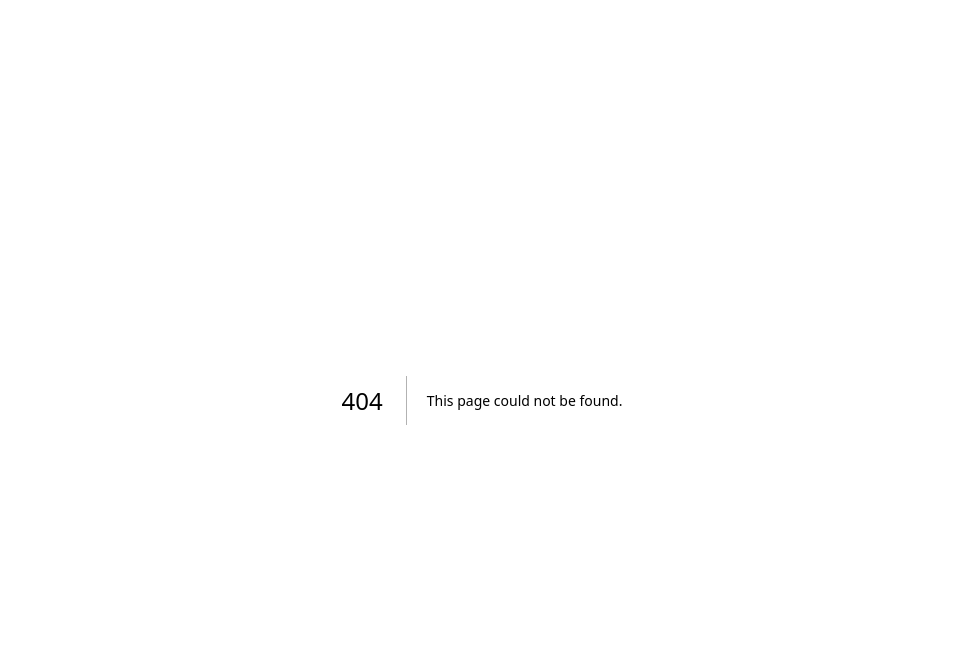
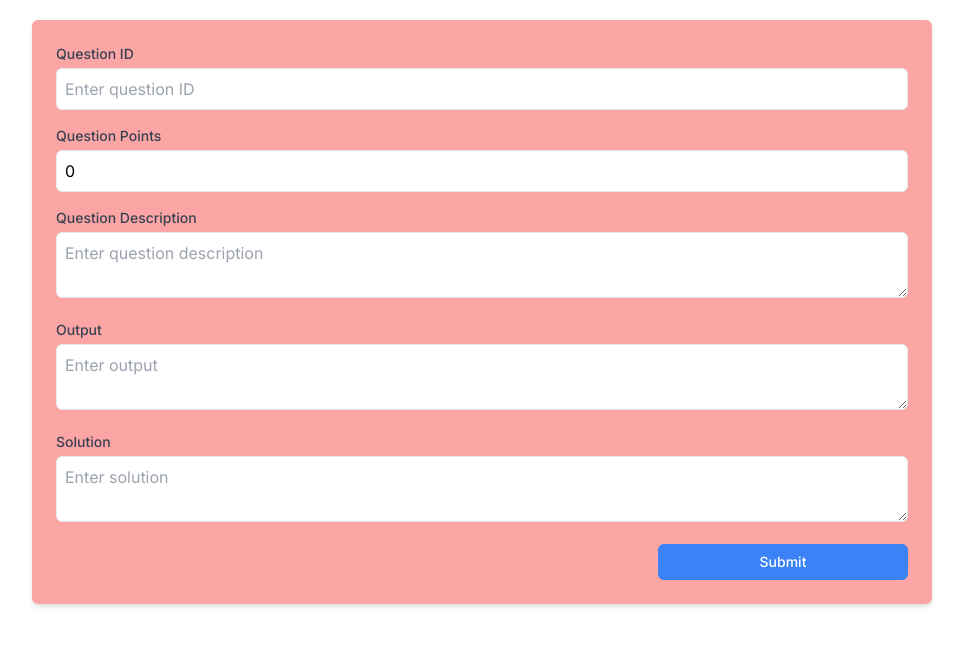
Before and after one commit to dhruvasnayak/jsCodeLab, a Next.js app: page /admin/1/add-qn in a window 1280 px wide. Before the commit this address had no page. Shown: the top 646 px of the page, without its empty margins (158-1121 px from the left). Built offline with nearby package versions, Linux system fonts and the light colour scheme.

Commit message:
add and del questions

```diff
--- /dev/null
+++ b/app/admin/[adminid]/acontest/page.js
@@ -0,0 +1,6 @@
+export default AContest = () =>{
+
+    return(
+        <div>contest page</div>
+    )
+}
--- /dev/null
+++ b/app/admin/[adminid]/add-qn/page.js
@@ -0,0 +1,145 @@
+"use client"
+
+import { useState } from "react";
+import { useParams } from 'next/navigation';
+
+
+export default function AddQn() {
+
+    const params = useParams();
+
+    const [qnData, setFormData] = useState({
+        qn_id: "",
+        qn_desc: "",
+        qn_points: 0,
+        qn_output: "",
+        qn_solution: "",
+        qn_admin: params.adminid
+    })
+
+    const handelChange = (e) => {
+
+        const { name, value } = e.target;
+        setFormData({ ...qnData, [name]: value })
+    }
+
+    const handelSubmit = async (e) => {
+
+        const temp = qnData;
+        console.log(qnData)
+
+        e.preventDefault();
+        try {
+            const response = await fetch('/api/add-qn', {
+                method: 'POST',
+                headers: {
+                    'Content-Type': 'application/json',
+                },
+                body: JSON.stringify(temp),
+            })
+                .then(data => {
+                    console.log(data)
+                })
+                .catch(error => {
+                    console.error('Error:', error);
+                });
+        } catch (error) {
+            console.error('Failed', error);
+        }
+
+        setFormData(
+            {
+                qn_id: "",
+                qn_desc: "",
+                qn_points: 0,
+                qn_output: "",
+                qn_solution: "",
+                qn_admin: params.adminid
+            }
+        )
+
+
+    }
+
+    return (
+        <div className="p-6 mt-5 max-w-[900px] mx-auto bg-red-300 rounded-md shadow-md">
+            <form className="space-y-4" onSubmit={handelSubmit}>
+                <div>
+                    <label htmlFor="questionId" className="block text-sm font-medium text-gray-700">
+                        Question ID
+                    </label>
+                    <input
+                        type="text"
+                        id="qn_id"
+                        name="qn_id"
+                        value={qnData.qn_id}
+                        className="mt-1 p-2 w-full border rounded-md"
+                        placeholder="Enter question ID"
+                        onChange={handelChange}
+                    />
+                </div>
+                <div>
+                    <label htmlFor="questionPoints" className="block text-sm font-medium text-gray-700">
+                        Question Points
+                    </label>
+                    <input
+                        type="number"
+                        id="qn_points"
+                        name="qn_points"
+                        value={qnData.qn_points}
+                        className="mt-1 p-2 w-full border rounded-md"
+                        placeholder="Enter question points"
+                        onChange={handelChange}
+                    />
+                </div>
+                <div>
+                    <label htmlFor="questionDescription" className="block text-sm font-medium text-gray-700">
+                        Question Description
+                    </label>
+                    <textarea
+                        id="qn_desc"
+                        name="qn_desc"
+                        value={qnData.qn_desc}
+                        className="mt-1 p-2 w-full border rounded-md"
+                        placeholder="Enter question description"
+                        onChange={handelChange}
+                    />
+                </div>
+                <div>
+                    <label htmlFor="output" className="block text-sm font-medium text-gray-700">
+                        Output
+                    </label>
+                    <textarea
+                        id="qn_output"
+                        name="qn_output"
+                        value={qnData.qn_output}
+                        className="mt-1 p-2 w-full border rounded-md"
+                        placeholder="Enter output"
+                        onChange={handelChange}
+                    />
+                </div>
+                <div>
+                    <label htmlFor="solution" className="block text-sm font-medium text-gray-700">
+                        Solution
+                    </label>
+                    <textarea
+                        id="qn_solution"
+                        name="qn_solution"
+                        value={qnData.qn_solution}
+                        className="mt-1 p-2 w-full border rounded-md"
+                        placeholder="Enter solution"
+                        onChange={handelChange}
+                    />
+                </div>
+                <div className="flex items-center justify-end">
+                    <button
+                        type="submit"
+                        className="px-4 py-2 w-[250px] text-sm font-medium text-white bg-blue-500 rounded-md hover:bg-blue-600 focus:outline-none focus:ring focus:border-blue-700"
+                    >
+                        Submit
+                    </button>
+                </div>
+            </form>
+        </div>
+    );
+}
--- /dev/null
+++ b/app/admin/[adminid]/del-qn/page.js
@@ -0,0 +1,81 @@
+"use client"
+
+import { useState } from "react";
+import { useParams } from 'next/navigation';
+
+export default function DelQN() {
+
+    const params = useParams();
+
+    const [qnData, setFormData] = useState({
+        qn_id: "",
+        qn_admin: params.adminid
+    })
+
+    const handelChange = (e) => {
+
+        const { name, value } = e.target;
+        setFormData({ ...qnData, [name]: value })
+    }
+
+    const handelSubmit = async (e) => {
+
+        const temp = qnData;
+        console.log(qnData)
+
+        e.preventDefault();
+        try {
+            const response = await fetch('/api/del-qn', {
+                method: 'POST',
+                headers: {
+                    'Content-Type': 'application/json',
+                },
+                body: JSON.stringify(temp),
+            })
+                .then(data => {
+                    console.log(data)
+                })
+                .catch(error => {
+                    console.error('Error:', error);
+                });
+        } catch (error) {
+            console.error('Failed', error);
+        }
+
+        setFormData(
+            {
+                qn_id: "",
+                qn_admin: params.adminid
+            }
+        )
+
+    }
+    return(
+        <div className="p-6 mt-5 max-w-[900px] mx-auto bg-red-300 rounded-md shadow-md">
+        <form className="space-y-4" onSubmit={handelSubmit}>
+            <div>
+                <label htmlFor="questionId" className="block text-sm font-medium text-gray-700">
+                    Question ID
+                </label>
+                <input
+                    type="text"
+                    id="qn_id"
+                    name="qn_id"
+                    value={qnData.qn_id}
+                    className="mt-1 p-2 w-full border rounded-md"
+                    placeholder="Enter question ID"
+                    onChange={handelChange}
+                />
+            </div>
+            <div className="flex items-center justify-end">
+                    <button
+                        type="submit"
+                        className="px-4 py-2 w-[250px] text-sm font-medium text-white bg-blue-500 rounded-md hover:bg-blue-600 focus:outline-none focus:ring focus:border-blue-700"
+                    >
+                        Submit
+                    </button>
+                </div>
+            </form>
+        </div>
+    )
+}
--- /dev/null
+++ b/app/admin/[adminid]/del-user/page.js
@@ -0,0 +1,8 @@
+function DelUser()
+{
+    return(
+        <div> dlete user page </div>
+    )
+}
+
+export default DelUser;
--- a/app/admin/[adminid]/page.js
+++ b/app/admin/[adminid]/page.js
@@ -1,6 +1,34 @@
-export default function Admin()
-{
-    return(
-        <div>admin page</div>
+"use client"
+
+import Link from "next/link"
+import { useParams } from "next/navigation"
+export default function Admin() {
+    const params = useParams();
+    const addqn = `/admin/${params.adminid}/add-qn`
+    const delqn = `/admin/${params.adminid}/del-qn`
+    const deluser = `/admin/${params.adminid}/del-user`
+    const acontest = `/admin/${params.adminid}/acontest`
+    return (
+        <div>
+            <div class="bg-red-400 text-white p-4 shadow-md">
+                <h1 class="text-2xl font-semibold">Admin Page</h1>
+            </div>
+
+            <div className="flex flex-col items-center space-y-4 p-6 mt-[100px] bg-gray-100 rounded-lg shadow-md">
+                <div className="">
+                    <Link href={addqn} className="text-blue-900 hover:text-blue-500">Add Question</Link>
+                </div>
+                <div>
+                    <Link href={delqn} className="text-blue-900 hover:text-blue-500">Delete Question</Link>
+                </div>
+                <div>
+                    <Link href={deluser} className="text-blue-900 hover:text-blue-500">Delete User</Link>
+                </div>
+                <div>
+                    <Link href={acontest} className="text-blue-900 hover:text-blue-500">Contest</Link>
+                </div>
+            </div>
+        </div>
+
     )
 }
--- /dev/null
+++ b/app/api/add-qn/route.js
@@ -0,0 +1,25 @@
+import executeQuerry from "../../../lib/db";
+
+export async function POST(req, res, next) {
+
+    if (req.method == 'POST') {
+        const { qn_id, qn_desc, qn_points, qn_output, qn_solution, qn_admin} = await req.json();
+
+        console.log({ qn_id,qn_desc})
+
+        await executeQuerry(
+            {
+                query: " INSERT INTO QUESTIONS values(?,?,?,?,?,?);",
+                values: [
+                    qn_id,
+                    qn_desc,
+                    qn_points,
+                    qn_admin,
+                    qn_output,
+                    qn_solution
+                ],
+            }
+        )
+    }
+    return new Response("ok" , { status: 200 })
+}
--- /dev/null
+++ b/app/api/del-qn/route.js
@@ -0,0 +1,21 @@
+import executeQuerry from "../../../lib/db";
+
+export async function POST(req, res, next) {
+
+    if (req.method == 'POST') {
+        const { qn_id,qn_admin} = await req.json();
+
+        console.log({ qn_id,qn_admin})
+
+        await executeQuerry(
+            {
+                query: "CALL DeleteQuestion(?,?);",
+                values: [
+                    qn_id,
+                    qn_admin,
+                ],
+            }
+        )
+    }
+    return new Response("ok" , { status: 200 })
+}
```
